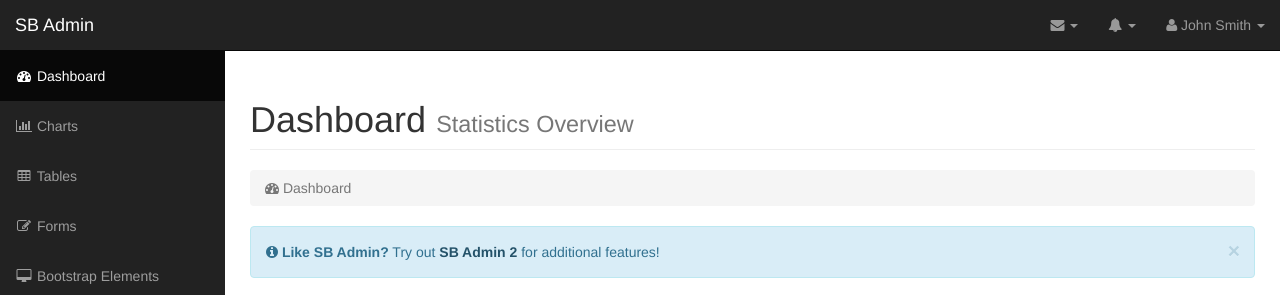
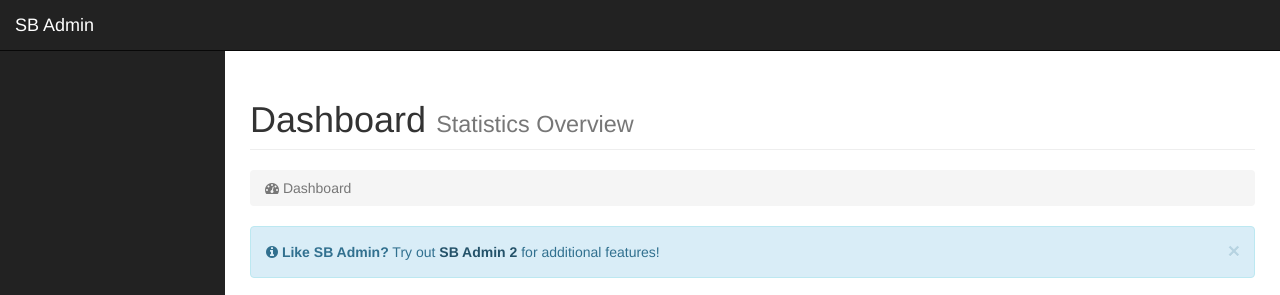
Before and after one commit to sbenchik/NutshellNews, a plain HTML site: page frontend/index.html in a window 1280 px wide. Shown: the top 295 px of the page. Drawn offline with Linux system fonts and the light colour scheme.

Commit message:
Customizes template

```diff
--- a/frontend/index.html
+++ b/frontend/index.html
@@ -37,7 +37,7 @@
     <div id="wrapper">
 
         <!-- Navigation -->
-        <nav class="navbar navbar-inverse navbar-fixed-top" role="navigation">
+      <nav class="navbar navbar-inverse navbar-fixed-top" role="navigation">
             <!-- Brand and toggle get grouped for better mobile display -->
             <div class="navbar-header">
                 <button type="button" class="navbar-toggle" data-toggle="collapse" data-target=".navbar-ex1-collapse">
@@ -49,7 +49,7 @@
                 <a class="navbar-brand" href="index.html">SB Admin</a>
             </div>
             <!-- Top Menu Items -->
-            <ul class="nav navbar-right top-nav">
+            <!--<ul class="nav navbar-right top-nav">
                 <li class="dropdown">
                     <a href="#" class="dropdown-toggle" data-toggle="dropdown"><i class="fa fa-envelope"></i> <b class="caret"></b></a>
                     <ul class="dropdown-menu message-dropdown">
@@ -148,10 +148,10 @@
                         </li>
                     </ul>
                 </li>
-            </ul>
+            </ul>-->
             <!-- Sidebar Menu Items - These collapse to the responsive navigation menu on small screens -->
-            <div class="collapse navbar-collapse navbar-ex1-collapse">
-                <ul class="nav navbar-nav side-nav">
+          <!-- <div class="collapse navbar-collapse navbar-ex1-collapse">
+               <ul class="nav navbar-nav side-nav">
                     <li class="active">
                         <a href="index.html"><i class="fa fa-fw fa-dashboard"></i> Dashboard</a>
                     </li>
@@ -188,15 +188,13 @@
                         <a href="index-rtl.html"><i class="fa fa-fw fa-dashboard"></i> RTL Dashboard</a>
                     </li>
                 </ul>
-            </div>
+            </div>-->
             <!-- /.navbar-collapse -->
         </nav>
 
-        <div id="page-wrapper">
-
+   <div id="page-wrapper">
             <div class="container-fluid">
 
-                <!-- Page Heading -->
                 <div class="row">
                     <div class="col-lg-12">
                         <h1 class="page-header">
@@ -209,7 +207,7 @@
                         </ol>
                     </div>
                 </div>
-                <!-- /.row -->
+
 
                 <div class="row">
                     <div class="col-lg-12">
@@ -219,7 +217,6 @@
                         </div>
                     </div>
                 </div>
-                <!-- /.row -->
 
                 <div class="row">
                     <div class="col-lg-3 col-md-6">
@@ -466,8 +463,7 @@
 
             </div>
             <!-- /.container-fluid -->
-
-        </div>
+    </div> -->
         <!-- /#page-wrapper -->
 
     </div>
```
